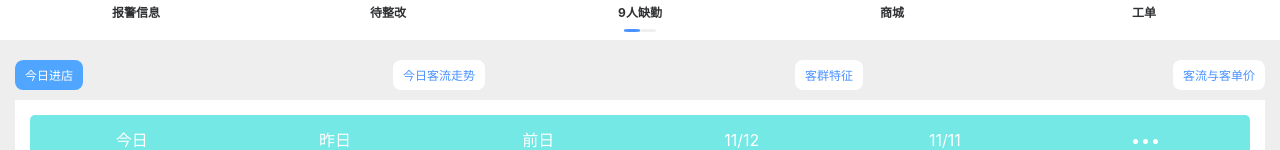
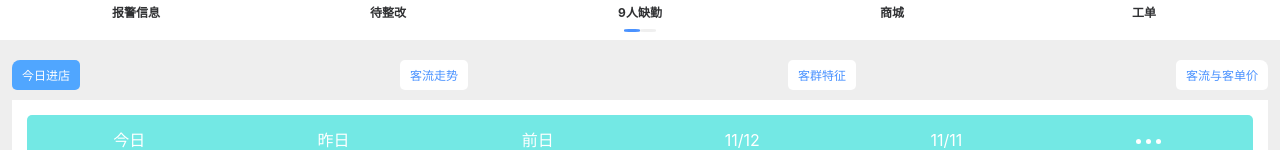
Before and after one commit to hello-stranger-git/huawei-vant, a Vue app: page /#/flow in a window 1280 px wide. Shown: the part 204-354 px from the top of the page. Built offline with nearby package versions, Linux system fonts and the light colour scheme.

Commit message:
修改了客流页按钮圆角

```diff
--- a/src/views/flow/components/flowTabs.vue
+++ b/src/views/flow/components/flowTabs.vue
@@ -45,7 +45,7 @@ export default {
           bgc: '#50a6ff'
         },
         {
-          value: '今日客流走势',
+          value: '客流走势',
           background: '#50a6ff',
           icon: 'iconjintian',
           bgc: '#b0eb9b'
@@ -76,7 +76,7 @@ export default {
 
 <style lang="less" scoped>
 .navBarItem {
-  margin: 20px 15px 0;
+  margin: 20px 12px 0;
   background-color: #eee;
   border-radius: 8px;
   overflow: hidden;
@@ -97,7 +97,6 @@ export default {
   .iconBox {
     width: 40px;
     height: 40px;
-    // background-color: #50a6ff;
     display: flex;
     justify-content: center;
     align-items: center;
@@ -122,7 +121,7 @@ export default {
   .button {
     font-size: 12px;
     line-height: 17px;
-    border-radius: 8px;
+    border-radius: 5px;
     background-color: #fff;
     border: 0;
     color: #4a92ff;
```
